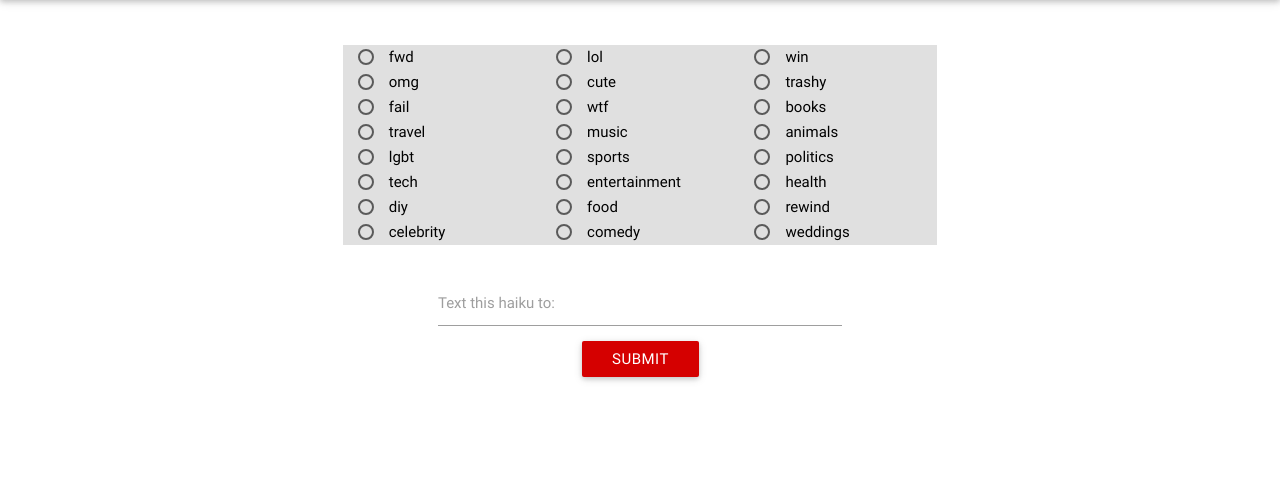
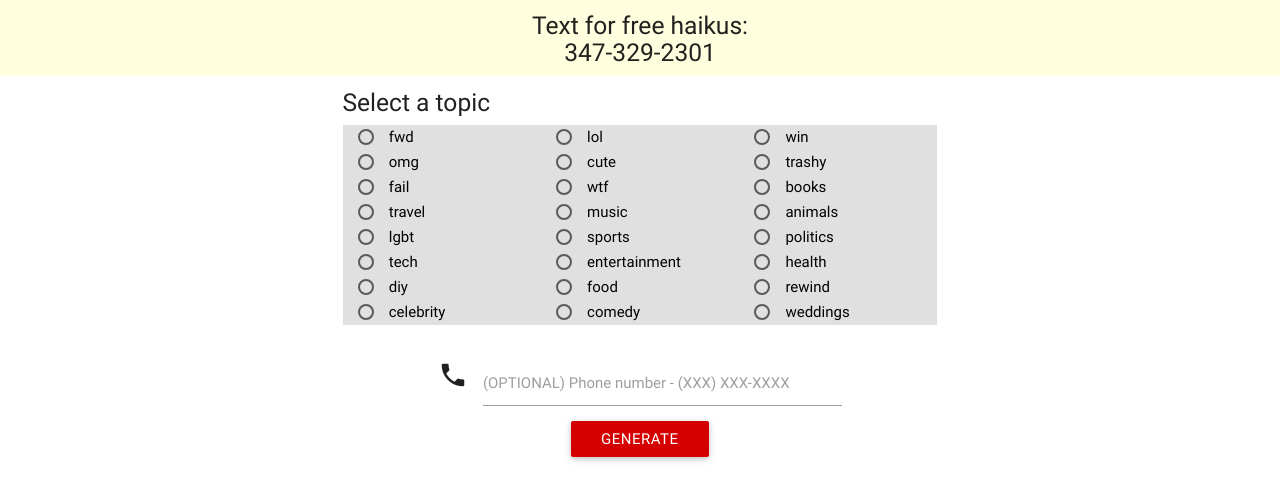
Before and after one commit to psuong/poem-in-your-pocket, a Django app: page / in a window 1280 px wide. Shown: the part 64-565 px from the top of the page. Run offline with Django 3.2, Linux system fonts and the light colour scheme; parts of the project's set-up code (start-up, migrations or seed data) failed here and were passed over; some libraries are stand-ins or nearby versions.

Commit message:
UI/UX changes.

```diff
--- a/pocket_poem/pocket_poem/urls.py
+++ b/pocket_poem/pocket_poem/urls.py
@@ -18,6 +18,6 @@ from django.contrib import admin
 from poem import urls as poem_urls
 
 urlpatterns = [
-    url(r'^$', include(poem_urls)),
+    url(r'', include(poem_urls)),
     url(r'^admin/', include(admin.site.urls)),
 ]
--- a/pocket_poem/poem/templates/index.html
+++ b/pocket_poem/poem/templates/index.html
@@ -15,19 +15,18 @@
     		</div>
     	</nav>
         <div class="row">
-            <br>
-            <br>
-            <form method="POST" action="{{ form_url }}">
+            <form method="POST" action="{{ form_url }}" id="haiku-form">
                 {% csrf_token %}
                 <div class="row">
+                    <div class="col s12 center" style="background-color: lightyellow;"><h5>Text for free haikus:<br> 347-329-2301</h5></div>
                     <div class="container col s6 offset-l3">
 
                         <div class="col s12">
-
+                        <h5>Select a topic</h5>
                         {% for topic in feeds %}
 
                             <div class="grey lighten-2 col s4">
-                                    <input name="topic" id="{{ topic }}" type="radio">
+                                    <input name="topic" id="{{ topic }}" type="radio" required>
                                 <label for="{{ topic }}" class="black-text">{{ topic }}</label>
                             </div>
 
@@ -51,11 +50,12 @@
                     </div>
                 </div>
                         <div class="input-field col s4 offset-l4">
-                            <input id="telephone" type="text" name="phone_number" length="10" class="validate">
-                            <label for="telephone">Text this haiku to:</label>
+                            <i class="material-icons prefix">phone</i>
+                            <input id="telephone" type="text" name="phone_number" maxlength="14" class="validate">
+                            <label for="telephone">(OPTIONAL) Phone number - (XXX) XXX-XXXX</label>
                         </div>
                         <div class="col s6 offset-l3 center">
-                            <button class="red accent-4 btn waves-effect waves-light" type="submit" name="action">Submit</button>
+                            <button class="red accent-4 btn waves-effect waves-light" type="submit" name="action">Generate</button>
                         </div>
             </form>
         </div>
@@ -65,6 +65,53 @@
 
             $(document).ready(function() {
                 $('select').material_select();
+
+                $('#telephone', '#haiku-form')
+
+                	.keydown(function (e) {
+                		var key = e.charCode || e.keyCode || 0;
+                		$phone = $(this);
+
+                		// Auto-format- do not expose the mask as the user begins to type
+                		if (key !== 8 && key !== 9) {
+                			if ($phone.val().length === 4) {
+                				$phone.val($phone.val() + ')');
+                			}
+                			if ($phone.val().length === 5) {
+                				$phone.val($phone.val() + ' ');
+                			}
+                			if ($phone.val().length === 9) {
+                				$phone.val($phone.val() + '-');
+                			}
+                		}
+
+                		// Allow numeric (and tab, backspace, delete) keys only
+                		return (key == 8 ||
+                				key == 9 ||
+                				key == 46 ||
+                				(key >= 48 && key <= 57) ||
+                				(key >= 96 && key <= 105));
+                	})
+
+                	.bind('focus click', function () {
+                		$phone = $(this);
+
+                		if ($phone.val().length === 0) {
+                			$phone.val('(');
+                		}
+                		else {
+                			var val = $phone.val();
+                			$phone.val('').val(val); // Ensure cursor remains at the end
+                		}
+                	})
+
+                	.blur(function () {
+                		$phone = $(this);
+
+                		if ($phone.val() === '(') {
+                			$phone.val('');
+                		}
+                	});
             });
         </script>
 
--- a/pocket_poem/poem/urls.py
+++ b/pocket_poem/poem/urls.py
@@ -5,4 +5,5 @@ from poem import views
 
 urlpatterns = [
     url(r'^$', views.index, name='index'),
+    url(r'^haiku/sms/get', views.sms_response, name='sms_response'),
 ]
--- a/pocket_poem/poem/views.py
+++ b/pocket_poem/poem/views.py
@@ -5,6 +5,8 @@ from buzzfeed import SECTIONS
 from algorithm.haiku_generate import generate_haiku
 from twilio_api.twilio_sendsms import send_sms
 from format_haiku import format_haiku_lines
+import twilio.twiml
+from django.views.decorators.csrf import csrf_exempt
 
 
 # Create your views here.
@@ -16,10 +18,34 @@ def index(request):
     }
 
     if request.method == 'POST':
-        phone_num = '+1' + request.POST['phone_number']
         haiku = format_haiku_lines(generate_haiku(request.POST['topic']))
         context_dict['haiku'] = haiku
-        send_sms(phone_num, '%s\n%s\n%s' % (haiku[0], haiku[1], haiku[2]))
+        if request.POST['phone_number']:
+            phone_digits = request.POST['phone_number']
+            phone_digits.replace('(', '').replace(')', '').replace('-', '').replace(' ', '')
+            phone_num = '+1' + request.POST['phone_number']
+            send_sms(phone_num, '%s\n%s\n%s' % (haiku[0], haiku[1], haiku[2]))
         return render(request, 'index.html', context_dict)
     else:
         return render(request, 'index.html', context_dict)
+
+
+@csrf_exempt
+def sms_response(request):
+    '''http://poem-in-your-pocket-psuong.c9users.io/haiku/sms/get'''
+    if request.method == 'POST':
+        # first loop through words in request.POST['body'] for a theme
+        # if none found, return possible sections
+        # check if the SECTION is in the POST
+        for keyword in request.POST['Body'].split(' '):
+            if keyword.lower() in SECTIONS:
+                # found a keyword
+                haiku = generate_haiku(keyword)
+                send_sms(request.POST['From'], '%s\n%s\n%s' % (haiku[0], haiku[1], haiku[2]))
+                return HttpResponse('OK - POST')
+        # the keyword was not found, send a message with a list of possible keywords
+        send_sms(request.POST['From'], 'Possible keywords: ' + str(SECTIONS))
+        return HttpResponse('OK - POST - NO HAIKU')
+    else:
+        print request.GET
+        return HttpResponse('OK - ' + request.method.upper())
```
Also changed, not shown: pocket_poem/algorithm/haiku_generate.py (+17 -0 lines).
